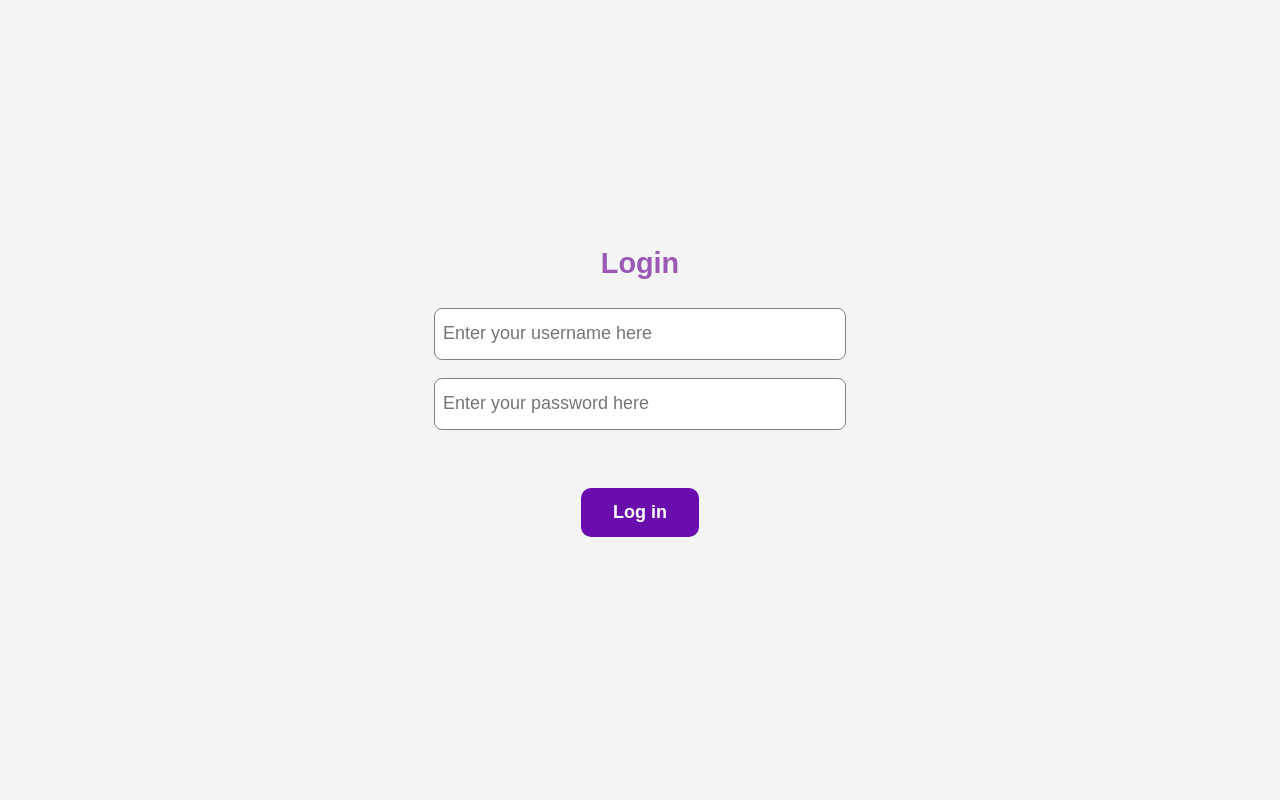
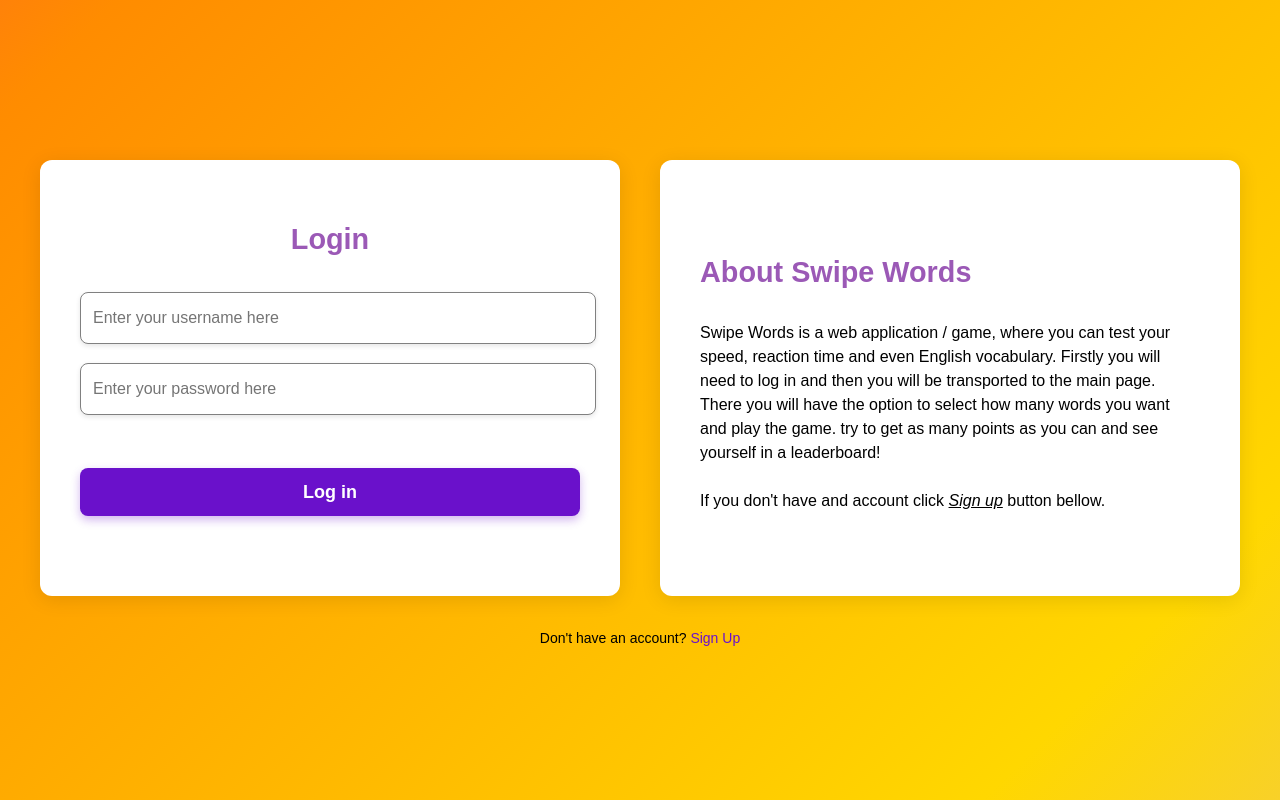
Before and after one commit to Pranux/SwipeWords, a React (Create React App) app in the folder frontend/: page /login in a window 1280 px wide. Built offline with nearby package versions, Linux system fonts and the light colour scheme.

Commit message:
Added full login page version

```diff
--- a/frontend/src/LoginPage.css
+++ b/frontend/src/LoginPage.css
@@ -5,35 +5,125 @@
     justify-content: center;
     height: 100vh;
     font-family: Arial, sans-serif;
-    background-color: #f4f4f4;
+    background-image: linear-gradient(
+            -225deg,
+            #6a0dad 0%,
+            #9b59b6 20%,
+            #ff007f 40%,
+            #ff8c00 60%,
+            #ffd700 80%,
+            #d8b4e2 100%
+    );
+    background-size: 400% 400%;
+    animation: gradient-animation 4s ease infinite;
+    padding: 0 20px;
 }
 
-.titleContainer {
+@keyframes gradient-animation {
+    0% { background-position: 0 50%; }
+    50% { background-position: 100% 50%; }
+    100% { background-position: 0 50%; }
+}
+
+.content-wrapper {
+    display: flex;
+    flex-direction: row;
+    align-items: stretch;
+    justify-content: center;
+    width: 100%;
+}
+
+.login-container, .info-container {
+    background-color: white;
+    padding: 40px;
+    border-radius: 12px;
+    box-shadow: 0 4px 20px rgba(0, 0, 0, 0.1);
+    flex: 1;
+    max-width: 500px;
+    width: 100%;
+    margin: 20px;
+    text-align: center;
     display: flex;
     flex-direction: column;
-    font-size: 64px;
-    font-weight: bolder;
-    align-items: center;
     justify-content: center;
 }
 
-.buttonContainer {
-    display: flex;
-    flex-direction: column;
-    align-items: center;
-    justify-content: center;
-    height: 260px;
+.info-container {
+    text-align: left;
+    font-size: 16px;
+    line-height: 1.5;
+}
+
+.title-container {
+    font-size: 36px;
+    font-weight: bold;
+    color: #333;
+    margin-bottom: 20px;
 }
 
 .input-box {
-    display: flex;
-    flex-direction: column;
-    align-items: flex-start;
-    justify-content: center;
     height: 48px;
-    width: 400px;
-    font-size: large;
+    width: 100%;
+    font-size: 16px;
     border-radius: 8px;
     border: 1px solid grey;
-    padding-left: 8px;
+    padding-left: 12px;
+    margin-bottom: 5px;
+    margin-top: 6px;
+    box-shadow: 0 2px 5px rgba(0, 0, 0, 0.1);
+    transition: border-color 0.3s ease, box-shadow 0.3s ease;
 }
+
+.input-box:focus {
+    border-color: #2575fc;
+    outline: none;
+    box-shadow: 0 4px 10px rgba(37, 117, 252, 0.2);
+}
+
+.errorLabel {
+    color: red;
+    font-size: 12px;
+    margin-bottom: 8px;
+    text-align: left;
+}
+
+.login-button {
+    background-color: #6a11cb;
+    color: white;
+    height: 48px;
+    width: 100%;
+    border-radius: 8px;
+    font-size: 18px;
+    border: none;
+    cursor: pointer;
+    transition: background-color 0.3s ease, transform 0.3s ease;
+    box-shadow: 0 4px 10px rgba(106, 17, 203, 0.3);
+}
+
+.login-button:hover {
+    background-color: #5a0fb8;
+    transform: translateY(-2px);
+}
+
+.login-button:active {
+    background-color: #4a0f9e;
+}
+
+.footer-text {
+    text-align: center;
+    font-size: 14px;
+}
+
+.footer-text a {
+    color: #6a11cb;
+    text-decoration: none;
+}
+
+.footer-text a:hover {
+    text-decoration: underline;
+}
+
+@media screen and (max-width: 900px) {
+    .content-wrapper { flex-direction: column; }
+    .login-container, .info-container { max-width: 90%; }
+}
--- a/frontend/src/LoginPage.tsx
+++ b/frontend/src/LoginPage.tsx
@@ -5,6 +5,8 @@ import {useNavigate} from "react-router-dom";
 const LoginPage = () => {
     const [username, setUsername] = useState<string>('');
     const [password, setPassword] = useState<string>('');
+    const [usernameError, setUsernameError] = useState<string>('');
+    const [passwordError, setPasswordError] = useState<string>('');
     const [loggedIn, setLoggedIn] = useState<boolean>(false)
     const navigate = useNavigate();
 
@@ -13,6 +15,19 @@ const LoginPage = () => {
     }
 
     const handleAnswer = (isLoggedIn : boolean) => {
+
+        setPasswordError('');
+        setUsernameError('');
+        if('' === password) {
+            setPasswordError('Please enter a password');
+        }
+        if('' === username) {
+            setUsernameError('Please enter a username');
+        }
+        if('' === password || '' === username) {
+            return;
+        }
+
         if(checkLogin(username, password) === true){
             setLoggedIn(isLoggedIn);
             navigate('/');
@@ -21,30 +36,51 @@ const LoginPage = () => {
 
     return (
         <div className="login-page">
+            <div className="content-wrapper">
+                <div className="login-container">
                     <div className="title-container">
                         <h2>Login</h2>
                     </div>
-            <br/>
                     <input
                         value={username}
                         placeholder="Enter your username here"
                         onChange={(usernameStr) => setUsername(usernameStr.target.value)}
                         className="input-box"
                     />
-            <br/>
+                    <label className="errorLabel">{usernameError}</label>
                     <input
                         value={password}
                         placeholder="Enter your password here"
+                        type="password"
                         onChange={(passStr) => setPassword(passStr.target.value)}
                         className="input-box"
                     />
-            <br/>
-            <button
-                className="login-button"
-                onClick={() => handleAnswer(true)}>Log in
+                    <label className="errorLabel">{passwordError}</label>
+                    <button className="login-button" onClick={() => handleAnswer(true)}>
+                        Log in
                     </button>
                 </div>
-    );
+                <div className="login-container info-container">
+                    <h2>About Swipe Words</h2>
+                    <p>
+                        Swipe Words is a web application / game, where you can test your speed, reaction time and even
+                        English vocabulary. Firstly you will need to log in and then you will be transported to the main
+                        page.
+                        There you will have the option to select how many words you want and play the game. try to get
+                        as many
+                        points as you can and see yourself in a leaderboard!
+                        <br/>
+                        <br/>
+                        If you don't have and account click <u><i>Sign up</i></u> button bellow.
+                    </p>
+                </div>
+            </div>
+            <div className="footer-text">
+                <p>
+                    Don't have an account? <a href="/signup">Sign Up</a>
+                </p>
+            </div>
+        </div>);
 };
 
 export default LoginPage;
```
Lines whose indentation alone changed are shown as unchanged.
